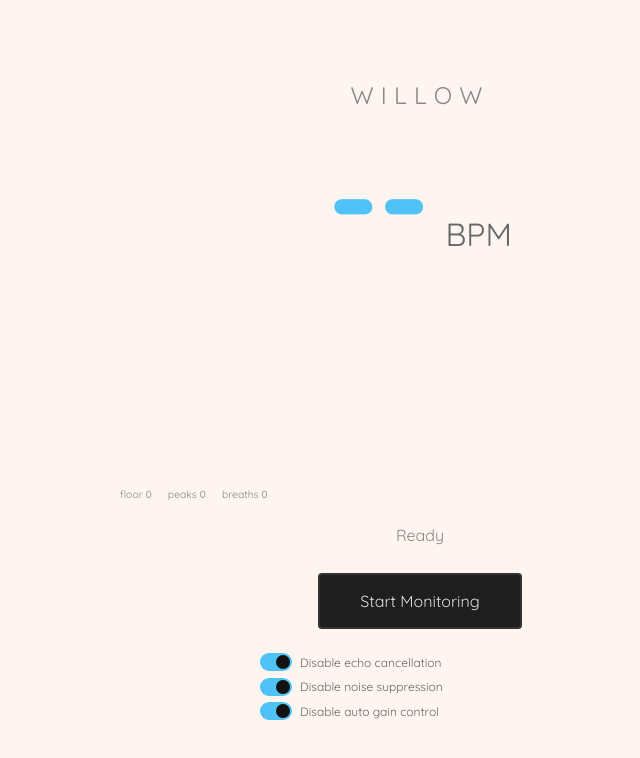
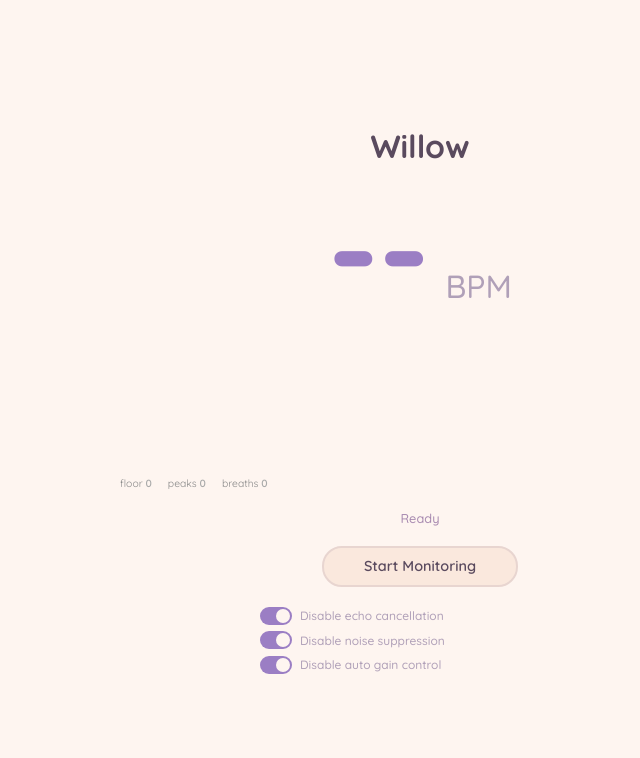
Before and after one commit to arthurkok2/pet-breathing-speed, a React (Vite) app: page / in a window 1280 px wide. Shown: the top 758 px of the page, without its empty margins (220-860 px from the left). Built offline with nearby package versions, Linux system fonts and the light colour scheme.

Commit message:
feat: rewrite App.css with kawaii pill shapes and theme variables

```diff
--- a/src/App.css
+++ b/src/App.css
@@ -5,15 +5,64 @@
   justify-content: center;
   min-height: 100vh;
   padding: 2rem;
-  gap: 1.5rem;
+  gap: 1.25rem;
 }
 
-.title {
+.header {
+  display: flex;
+  align-items: center;
+  gap: 0.75rem;
+}
+
+.avatar-wrapper {
+  width: 48px;
+  height: 48px;
+  min-width: 48px;
+  border-radius: 50%;
+  background: linear-gradient(135deg, var(--avatar-gradient-from), var(--avatar-gradient-to));
+  display: flex;
+  align-items: center;
+  justify-content: center;
   font-size: 1.5rem;
+  cursor: pointer;
+  box-shadow: var(--shadow-avatar);
+  overflow: hidden;
+  position: relative;
+  transition: transform 0.2s ease;
+}
+
+.avatar-wrapper:hover {
+  transform: scale(1.05);
+}
+
+.avatar-wrapper.has-photo {
+  font-size: 0;
+}
+
+.avatar-photo {
+  width: 100%;
+  height: 100%;
+  object-fit: cover;
+}
+
+.avatar-input {
+  display: none;
+}
+
+.header-text {
+  text-align: left;
+}
+
+.header-name {
+  font-size: 1.1rem;
+  font-weight: 600;
+  color: var(--color-text);
+}
+
+.header-breed {
+  font-size: 0.7rem;
   font-weight: 400;
-  color: #888;
-  text-transform: uppercase;
-  letter-spacing: 0.3em;
+  color: var(--color-text-muted);
 }
 
 .bpm-display {
@@ -25,53 +74,66 @@
 .bpm-value {
   font-size: 8rem;
   font-weight: 700;
-  color: #4fc3f7;
+  color: var(--color-accent);
   line-height: 1;
 }
 
 .bpm-label {
   font-size: 2rem;
-  color: #666;
+  color: var(--color-text-muted);
+  font-weight: 500;
+}
+
+.waveform-container {
+  width: 100%;
+  max-width: 420px;
+  background: var(--color-surface);
+  border-radius: var(--radius-container);
+  overflow: hidden;
+}
+
+.envelope-canvas {
+  display: block;
+  width: 100%;
+  height: 140px;
+}
+
+.stats-pills {
+  display: flex;
+  gap: 0.5rem;
+  justify-content: center;
+  width: 100%;
+  max-width: 420px;
+}
+
+.stat-pill {
+  background: var(--color-surface);
+  border-radius: var(--radius-card);
+  padding: 0.5rem 0.7rem;
+  text-align: center;
+  min-width: 55px;
+  flex: 1;
+}
+
+.stat-pill .pill-value {
+  font-size: 1rem;
+  font-weight: 700;
+  line-height: 1.2;
+  color: var(--color-text);
+}
+
+.stat-pill .pill-label {
+  font-size: 0.6rem;
+  font-weight: 500;
+  color: var(--color-text-muted);
+  text-transform: lowercase;
 }
 
 .state-label {
-  font-size: 1rem;
-  color: #888;
-  min-height: 1.5em;
-}
-
-.toggle-btn {
-  padding: 1rem 2.5rem;
-  font-size: 1rem;
-  font-family: inherit;
-  font-variant-numeric: tabular-nums;
-  color: #e0e0e0;
-  background: #1e1e1e;
-  border: 2px solid #333;
-  border-radius: 4px;
-  cursor: pointer;
-  transition: all 0.2s ease;
-}
-
-.toggle-btn:hover:not(:disabled) {
-  border-color: #4fc3f7;
-  color: #4fc3f7;
-}
-
-.toggle-btn:disabled {
-  opacity: 0.5;
-  cursor: not-allowed;
-}
-
-.toggle-btn.active {
-  background: #b71c1c;
-  border-color: #b71c1c;
-}
-
-.toggle-btn.active:hover {
-  background: #d32f2f;
-  border-color: #d32f2f;
-  color: #e0e0e0;
+  font-size: 0.8rem;
+  color: var(--color-text-secondary);
+  min-height: 1.2em;
+  font-weight: 500;
 }
 
 .recording-bar {
@@ -82,34 +144,76 @@
   justify-content: center;
 }
 
+.toggle-btn {
+  padding: 0.6rem 2.5rem;
+  font-size: 0.9rem;
+  font-family: inherit;
+  font-variant-numeric: tabular-nums;
+  font-weight: 600;
+  color: var(--color-text);
+  background: var(--color-surface);
+  border: 2px solid var(--color-border);
+  border-radius: var(--radius-button);
+  cursor: pointer;
+  transition: transform 0.2s ease, border-color 0.2s ease, color 0.2s ease, background 0.2s ease;
+}
+
+.toggle-btn:hover:not(:disabled) {
+  border-color: var(--color-accent);
+  color: var(--color-accent);
+  transform: scale(1.03);
+}
+
+.toggle-btn:disabled {
+  opacity: 0.5;
+  cursor: not-allowed;
+}
+
+.toggle-btn.active {
+  background: var(--color-danger);
+  border-color: var(--color-danger);
+  color: #fff;
+}
+
+.toggle-btn.active:hover {
+  background: var(--color-danger);
+  border-color: var(--color-danger);
+  color: #fff;
+  transform: scale(1.03);
+}
+
 .record-btn {
   padding: 0.5rem 1.25rem;
   font-size: 0.85rem;
   font-family: inherit;
   font-variant-numeric: tabular-nums;
-  color: #e0e0e0;
-  background: #1e1e1e;
-  border: 2px solid #333;
-  border-radius: 4px;
+  font-weight: 600;
+  color: var(--color-text);
+  background: transparent;
+  border: 2px solid var(--color-border);
+  border-radius: var(--radius-button);
   cursor: pointer;
-  transition: all 0.2s ease;
+  transition: transform 0.2s ease, border-color 0.2s ease, color 0.2s ease, background 0.2s ease;
 }
 
 .record-btn:hover {
-  border-color: #ff9800;
-  color: #ff9800;
+  border-color: var(--color-warning);
+  color: var(--color-warning);
+  transform: scale(1.03);
 }
 
 .record-btn.recording {
-  background: #b71c1c;
-  border-color: #b71c1c;
+  background: var(--color-danger);
+  border-color: var(--color-danger);
+  color: #fff;
   animation: pulse-rec 1.5s ease-in-out infinite;
 }
 
 .record-btn.recording:hover {
-  background: #d32f2f;
-  border-color: #d32f2f;
-  color: #e0e0e0;
+  background: var(--color-danger);
+  border-color: var(--color-danger);
+  color: #fff;
+  transform: scale(1.03);
 }
 
 @keyframes pulse-rec {
@@ -122,17 +226,19 @@
   font-size: 0.85rem;
   font-family: inherit;
   font-variant-numeric: tabular-nums;
-  color: #888;
+  font-weight: 600;
+  color: var(--color-text-muted);
   background: transparent;
-  border: 2px solid #333;
-  border-radius: 4px;
+  border: 2px solid var(--color-border);
+  border-radius: var(--radius-button);
   cursor: pointer;
-  transition: all 0.2s ease;
+  transition: transform 0.2s ease, border-color 0.2s ease, color 0.2s ease;
 }
 
 .download-btn:hover {
-  border-color: #4fc3f7;
-  color: #4fc3f7;
+  border-color: var(--color-accent);
+  color: var(--color-accent);
+  transform: scale(1.03);
 }
 
 .assess-btn {
@@ -140,27 +246,83 @@
   font-size: 0.85rem;
   font-family: inherit;
   font-variant-numeric: tabular-nums;
-  color: #4ade80;
+  font-weight: 600;
+  color: var(--color-success);
   background: transparent;
-  border: 2px solid #4ade80;
-  border-radius: 4px;
+  border: 2px solid var(--color-success);
+  border-radius: var(--radius-button);
   cursor: pointer;
-  transition: all 0.2s ease;
+  transition: transform 0.2s ease, background 0.2s ease, color 0.2s ease;
 }
 
 .assess-btn:hover {
-  background: #4ade80;
-  color: #121212;
+  background: var(--color-success);
+  color: var(--color-bg);
+  transform: scale(1.03);
 }
 
 .assess-btn.cancel {
-  color: #ff9800;
-  border-color: #ff9800;
+  color: var(--color-warning);
+  border-color: var(--color-warning);
 }
 
 .assess-btn.cancel:hover {
-  background: #ff9800;
-  color: #121212;
+  background: var(--color-warning);
+  color: var(--color-bg);
+}
+
+.audio-toggles {
+  display: flex;
+  flex-direction: column;
+  gap: 0.4rem;
+  width: 100%;
+  max-width: 320px;
+}
+
+.audio-toggle {
+  display: flex;
+  align-items: center;
+  gap: 0.5rem;
+  font-size: 0.75rem;
+  color: var(--color-text-muted);
+  cursor: pointer;
+  font-weight: 500;
+}
+
+.audio-toggle input[type="checkbox"] {
+  appearance: none;
+  width: 32px;
+  height: 18px;
+  background: var(--color-border);
+  border-radius: 9px;
+  position: relative;
+  cursor: pointer;
+  transition: background 0.2s;
+}
+
+.audio-toggle input[type="checkbox"]::after {
+  content: "";
+  position: absolute;
+  top: 2px;
+  left: 2px;
+  width: 14px;
+  height: 14px;
+  background: var(--color-text-muted);
+  border-radius: 50%;
+  transition: all 0.2s;
+}
+
+.audio-toggle input[type="checkbox"]:checked {
+  background: var(--color-accent);
+}
+
+.audio-toggle input[type="checkbox"]:checked::after {
+  left: 16px;
+  background: var(--color-bg);
+}
+
+.audio-toggle span {
+  user-select: none;
 }
 
 .report-overlay {
@@ -174,9 +336,9 @@
 }
 
 .report-card {
-  background: #1e1e1e;
-  border: 2px solid #333;
-  border-radius: 8px;
+  background: var(--color-surface);
+  border: 2px solid var(--color-border);
+  border-radius: var(--radius-container);
   padding: 2rem;
   text-align: center;
   min-width: 320px;
@@ -186,8 +348,8 @@
 
 .report-card h2 {
   font-size: 1rem;
-  font-weight: 400;
-  color: #4ade80;
+  font-weight: 500;
+  color: var(--color-success);
   text-transform: uppercase;
   letter-spacing: 0.15em;
   margin: 0 0 1.5rem;
@@ -204,17 +366,18 @@
 .report-value {
   font-size: 4rem;
   font-weight: 700;
-  color: #4fc3f7;
+  color: var(--color-accent);
   line-height: 1;
 }
 
 .report-label {
   font-size: 1.25rem;
-  color: #666;
+  color: var(--color-text-muted);
+  font-weight: 500;
 }
 
 .report-details {
-  border-top: 1px solid #333;
+  border-top: 1px solid var(--color-border);
   padding-top: 1rem;
   margin-bottom: 1.5rem;
 }
@@ -224,11 +387,13 @@
   justify-content: space-between;
   padding: 0.4rem 0;
   font-size: 0.85rem;
-  color: #888;
+  color: var(--color-text-secondary);
+  font-weight: 500;
 }
 
 .report-row strong {
-  color: #aaa;
+  color: var(--color-text);
+  font-weight: 600;
 }
 
 .report-canvas {
@@ -256,68 +421,17 @@
   font-size: 0.85rem;
   font-family: inherit;
   font-variant-numeric: tabular-nums;
-  color: #888;
+  font-weight: 600;
+  color: var(--color-text-muted);
   background: transparent;
-  border: 2px solid #333;
-  border-radius: 4px;
+  border: 2px solid var(--color-border);
+  border-radius: var(--radius-button);
   cursor: pointer;
-  transition: all 0.2s ease;
+  transition: transform 0.2s ease, border-color 0.2s ease, color 0.2s ease;
 }
 
 .report-actions .download-btn:hover {
-  border-color: #4fc3f7;
-  color: #4fc3f7;
+  border-color: var(--color-accent);
+  color: var(--color-accent);
+  transform: scale(1.03);
 }
-
-.audio-toggles {
-  display: flex;
-  flex-direction: column;
-  gap: 0.4rem;
-  width: 100%;
-  max-width: 320px;
-}
-
-.audio-toggle {
-  display: flex;
-  align-items: center;
-  gap: 0.5rem;
-  font-size: 0.75rem;
-  color: #666;
-  cursor: pointer;
-}
-
-.audio-toggle input[type="checkbox"] {
-  appearance: none;
-  width: 32px;
-  height: 18px;
-  background: #333;
-  border-radius: 9px;
-  position: relative;
-  cursor: pointer;
-  transition: background 0.2s;
-}
-
-.audio-toggle input[type="checkbox"]::after {
-  content: "";
-  position: absolute;
-  top: 2px;
-  left: 2px;
-  width: 14px;
-  height: 14px;
-  background: #666;
-  border-radius: 50%;
-  transition: all 0.2s;
-}
-
-.audio-toggle input[type="checkbox"]:checked {
-  background: #4fc3f7;
-}
-
-.audio-toggle input[type="checkbox"]:checked::after {
-  left: 16px;
-  background: #121212;
-}
-
-.audio-toggle span {
-  user-select: none;
-}
```
